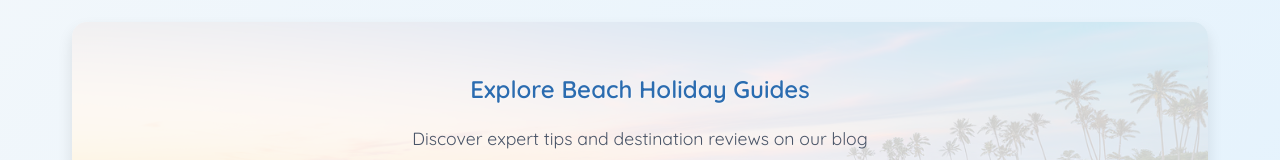
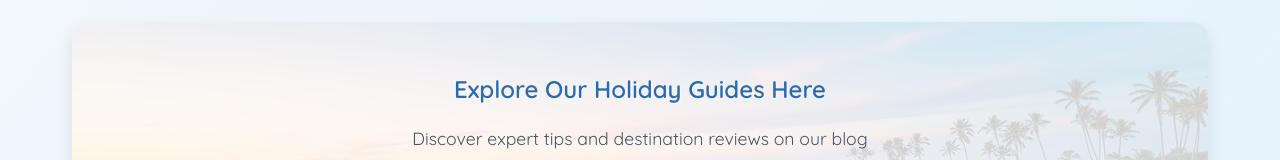
Before and after one commit to HowNow101/BestBeachHolidays, a plain HTML site: page index.html in a window 1280 px wide. Shown: the part 944-1104 px from the top of the page. Drawn offline with Linux system fonts and the light colour scheme.

Commit message:
Update index.html

```diff
--- a/index.html
+++ b/index.html
@@ -297,7 +297,7 @@
         <div class="articles-section">
     <div class="section-bg-image" style="background-image: url('images/banner2.png')"></div>
     <div class="section-content">
-        <h2>Explore Beach Holiday Guides</h2>
+        <h2>Explore Our Holiday Guides Here</h2>
         <p>Discover expert tips and destination reviews on our blog</p>
         <a href="https://travels-101.com/category/beach-holidays" class="cta-button" target="_blank">
             Visit Travel Blog
```
